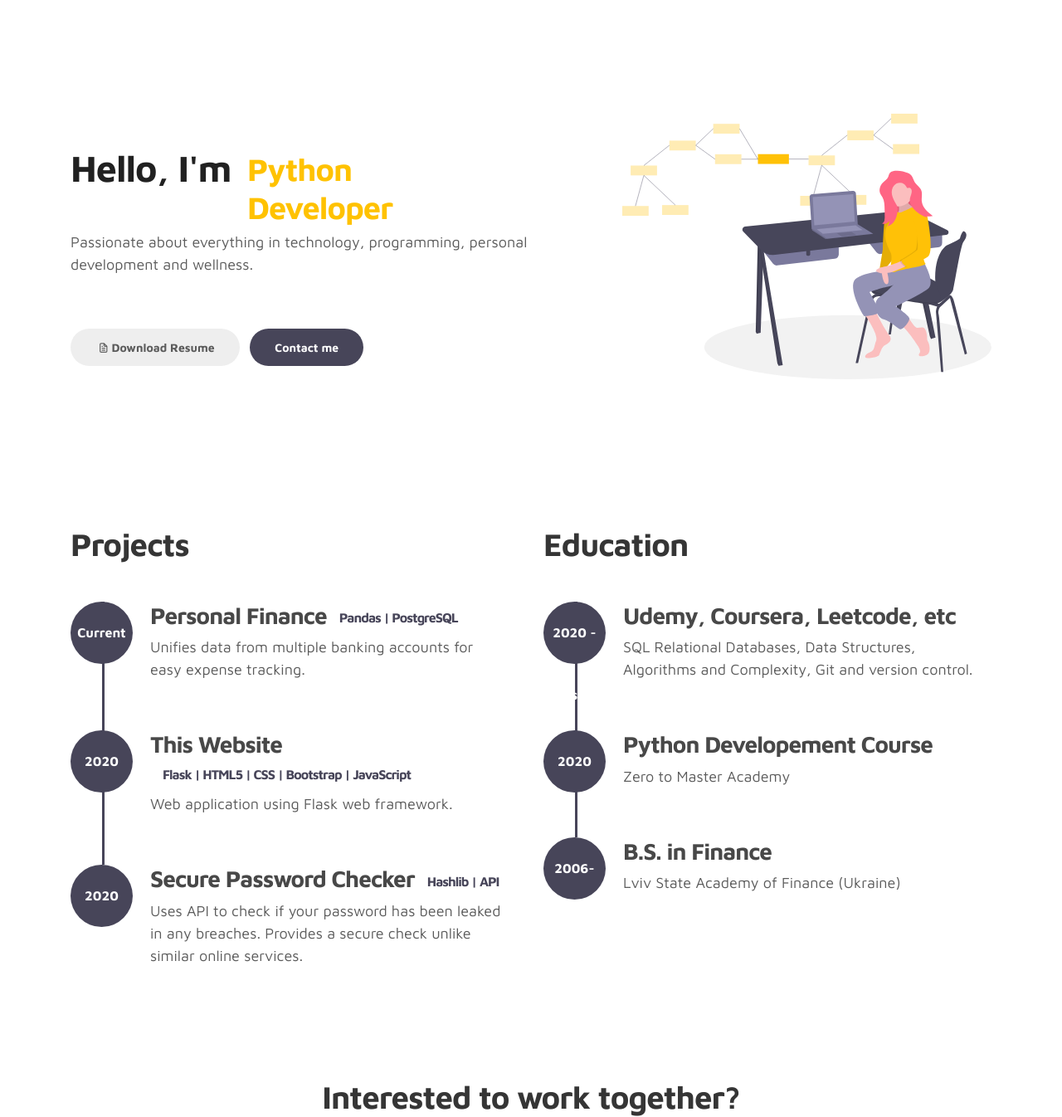
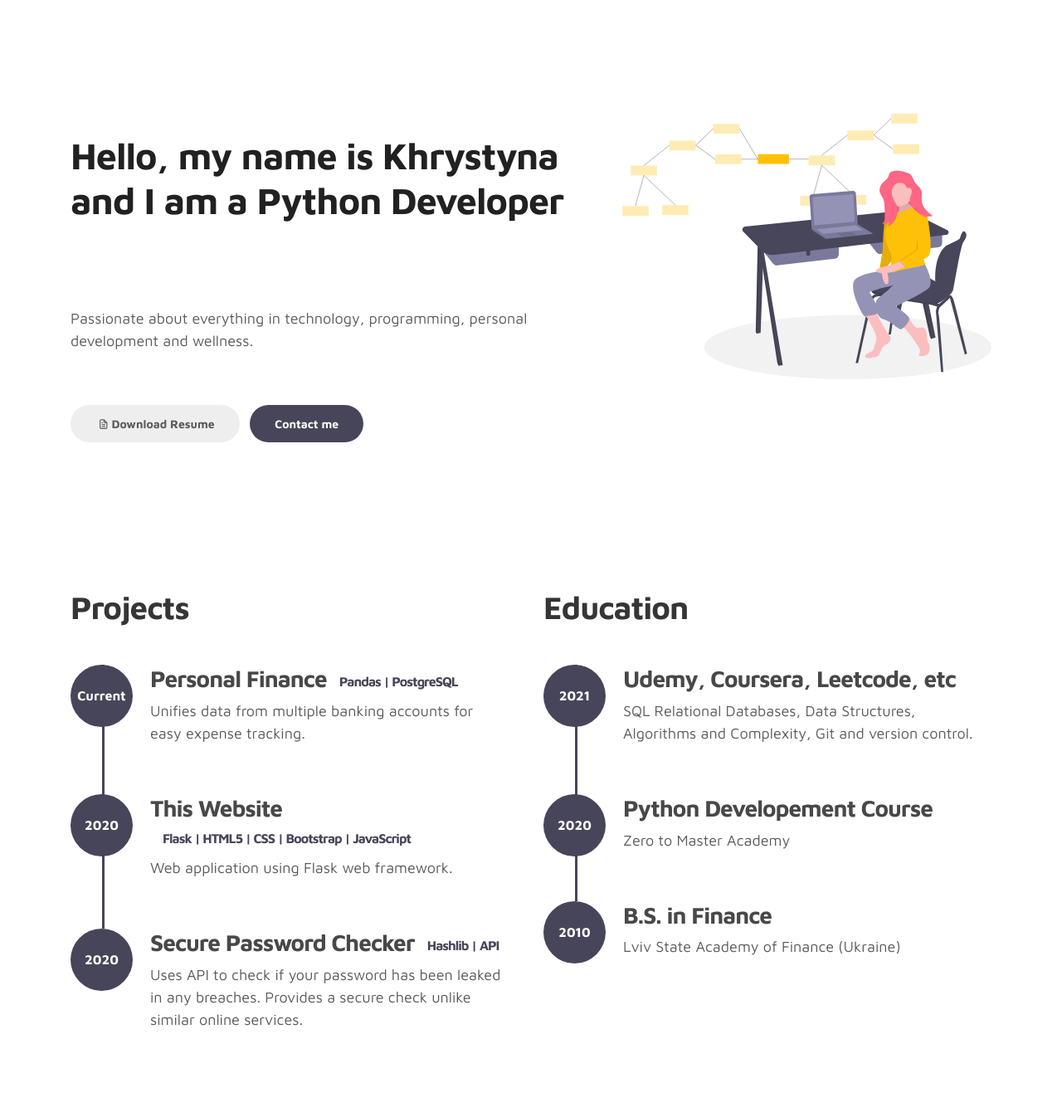
Before and after one commit to kshupa/web-portfolio, a Flask app: page / in a window 1280 px wide. Shown: the part 61-1407 px from the top of the page at 83% size. Run offline with Flask 2, Linux system fonts and the light colour scheme; some libraries are stand-ins or nearby versions.

Commit message:
Update index.html

```diff
--- a/templates/index.html
+++ b/templates/index.html
@@ -47,10 +47,10 @@
         <div class="col-lg-7 col-md-12 col-12 d-flex align-items-center">
           <div class="about-text">
             <h1 class="animated animated-text">
-              <span class="mr-2">Hello, I'm</span>
+              <span class="mr-2">Hello, my name is Khrystyna and I am a Python Developer</span>
               <div class="animated-info">
                 <!--<span class="animated-item">Khrystyna</span>-->
-                <span class="animated-item">Python Developer</span>
+                <!--<span class="animated-item">Python Developer</span>-->
               </div>
             </h1>
             <br>
@@ -120,7 +120,7 @@
           <div class="timeline">
             <div class="timeline-wrapper">
               <div class="timeline-yr">
-                <span>2020 - present</span>
+                <span>2021</span>
               </div>
               <div class="timeline-info">
                 <h3><span>Udemy, Coursera, Leetcode, etc</span></h3>
@@ -140,7 +140,7 @@
 
             <div class="timeline-wrapper">
               <div class="timeline-yr">
-                <span>2006-2010</span>
+                <span>2010</span>
               </div>
               <div class="timeline-info">
                 <h3><span>B.S. in Finance</span></h3>
```
